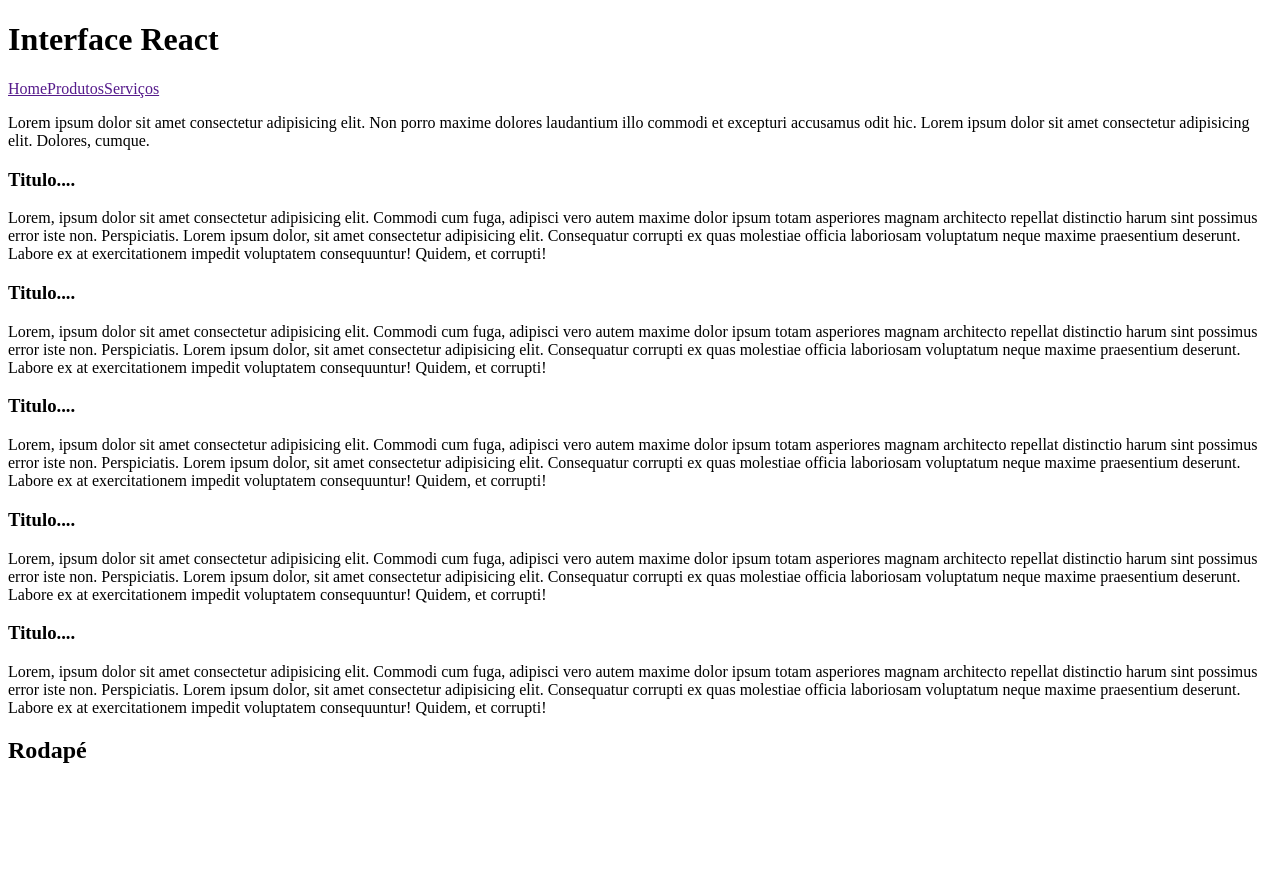
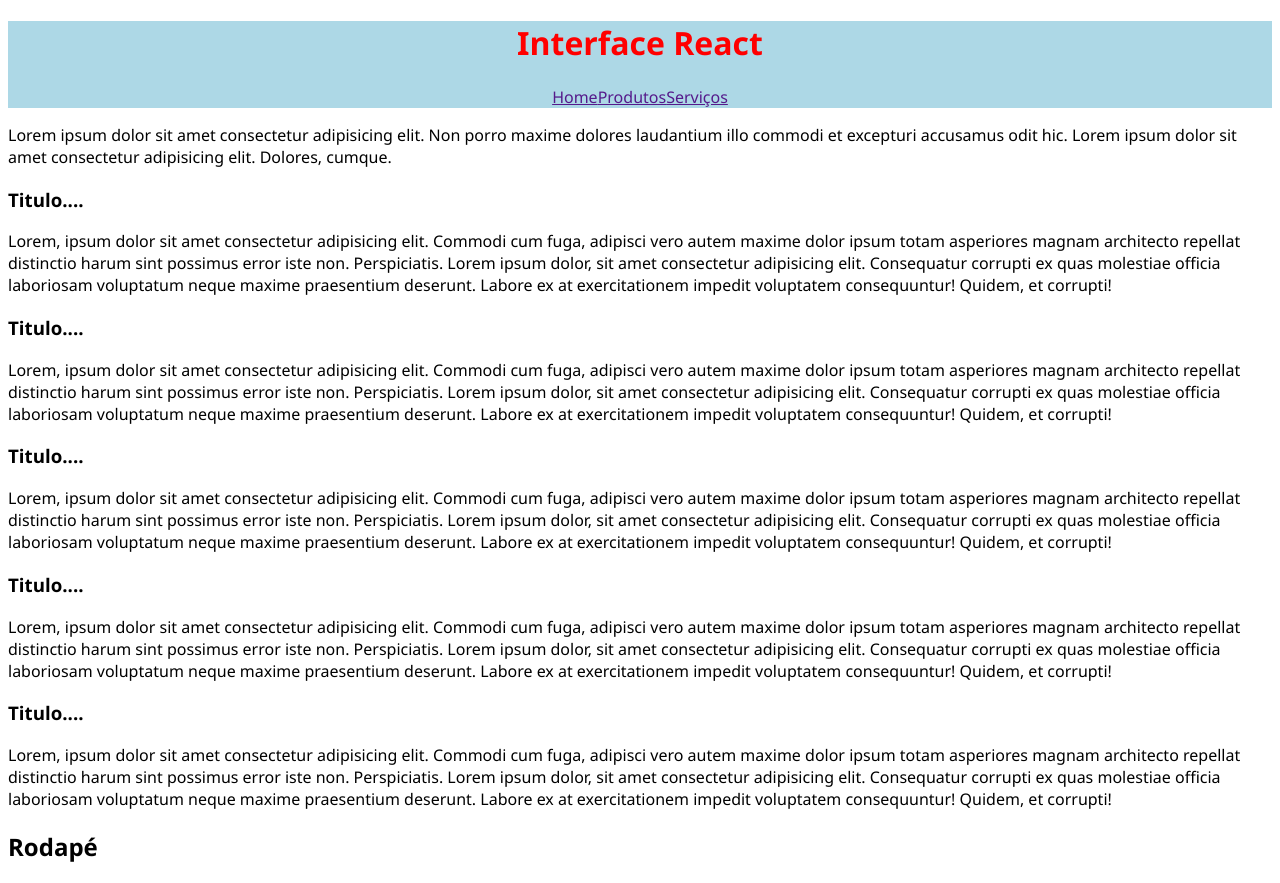
Before and after one commit to GabrielG9z/meu-app, a React (Create React App) app: page / in a window 1280 px wide. Before the commit the page ends 800 px from the top, so only its background shows below. Built offline with nearby package versions, Linux system fonts and the light colour scheme.

Commit message:
update
nesse commit colocamos nossas dependências de css e fizemos a importação

```diff
--- a/src/components/layout/Cabecalho.jsx
+++ b/src/components/layout/Cabecalho.jsx
@@ -1,12 +1,20 @@
 import Menu from "../Menu";
+
+const estilos = {
+  color: "red",
+  backgroundcolor: "lightblue",
+};
+
 const Cabecalho = () => {
   return (
     <>
-      <header>
-        <h1>Interface React</h1>
+      {/* CSS IN JS */}
+
+      {/* CSS inline (usa propriedade style e sintaxe de objeto) */}
+      <header style={{ backgroundColor: "lightblue", textAlign: "center" }}>
+        <h1 style={estilos}>Interface React</h1>
+        <Menu />
       </header>
-
-      <Menu />
     </>
   );
 };
--- /dev/null
+++ b/src/index.css
@@ -0,0 +1,13 @@
+*,
+*::after,
+*::before {
+  box-sizing: border-box;
+}
+
+html {
+  font-size: 16px;
+}
+
+body {
+  font-family: "Segoe UI", Tahoma, Geneva, Verdana, sans-serif;
+}
--- a/src/index.js
+++ b/src/index.js
@@ -1,6 +1,7 @@
 import React from "react";
 import ReactDOM from "react-dom/client";
 import App from "./App";
+import "./index.css";
 
 const root = ReactDOM.createRoot(document.getElementById("root"));
 root.render(
```
